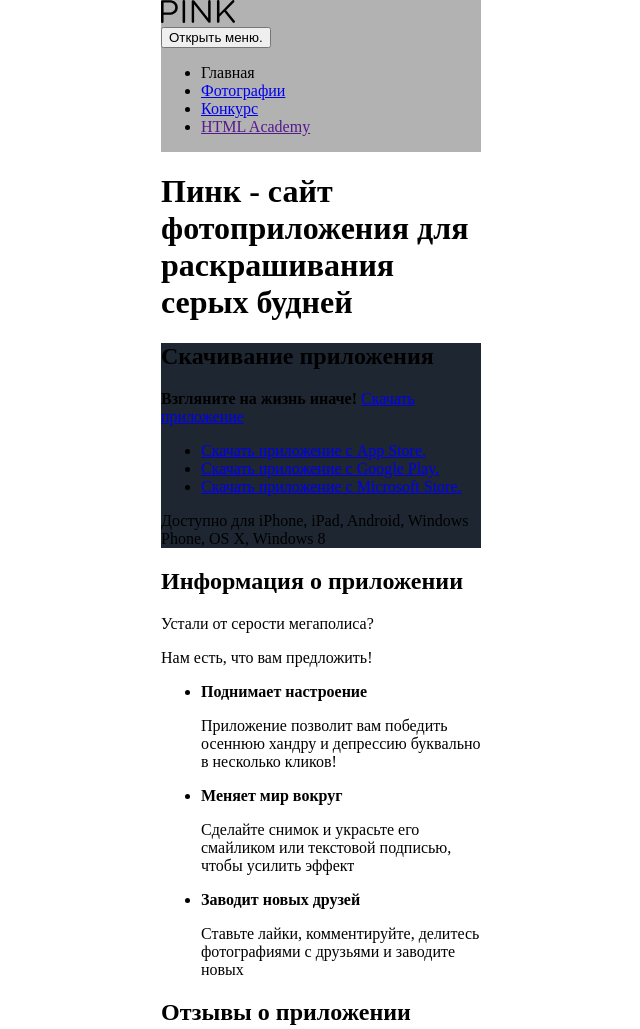
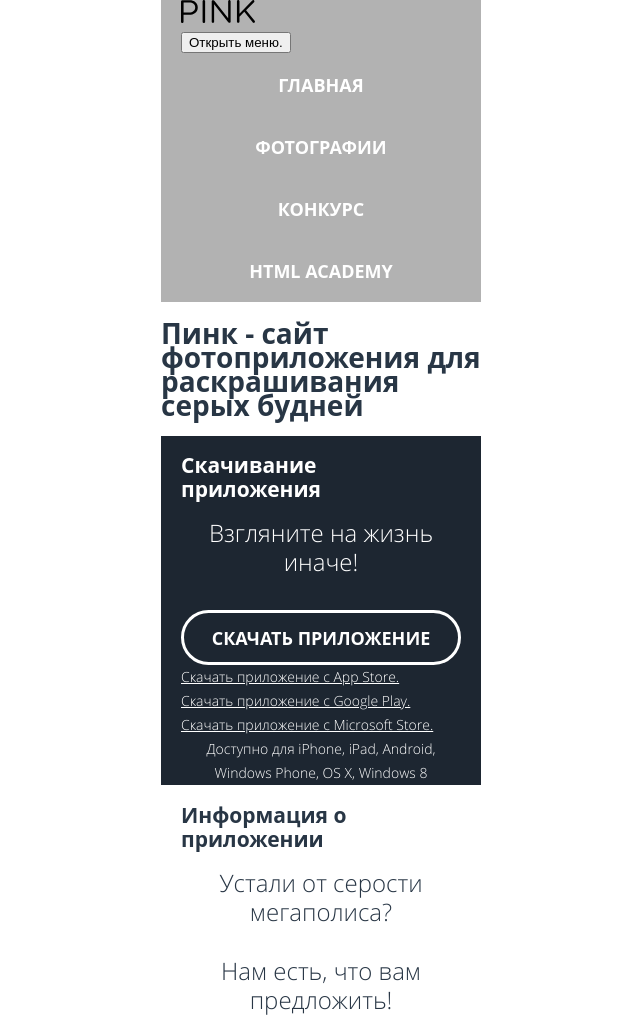
Before and after one commit to Marty2506/1838605-pink-24, a plain HTML site: page source/index.html in a window 1280 px wide. Shown: the top 1029 px of the page, without its empty margins (319-959 px from the left). Drawn offline with nearby package versions, Linux system fonts and the light colour scheme; files that its build step writes are made by us from their sources; files whose address does not match are found by name; a web font is replaced by a local one.

Commit message:
добафил сущность со шрифатми, сделал базовую стилизацию хэдера и даунлоада

```diff
--- a/source/index.html
+++ b/source/index.html
@@ -7,7 +7,7 @@
   </head>
   <body class="page__body">
     <header class="page-header">
-      <div class="page-header__wrapper">
+      <div class="page-header__wrapper container">
         <a class="page-header__logo logo" href="index.html">
           <svg class="logo__text" width="74" height="23" viewBox="0 0 74 23" xmlns="http://www.w3.org/2000/svg">
             <path d="M0.00496827 1.54857C0.00487772 1.21254 0.135804 0.889818 0.369742 0.649431C0.60368 0.409043 0.922049 0.27008 1.25676 0.262266H8.39001C13.4469 0.262266 16.7751 2.9645 16.7751 7.39179V7.45162C16.7751 12.2977 12.7415 14.8105 7.97274 14.8105H2.53836V21.611C2.55394 21.7874 2.53277 21.9651 2.47619 22.1329C2.41961 22.3006 2.32887 22.4547 2.20973 22.5854C2.09058 22.716 1.94565 22.8204 1.78416 22.8918C1.62266 22.9631 1.44812 23 1.27166 23C1.0952 23 0.920671 22.9631 0.759173 22.8918C0.597674 22.8204 0.452744 22.716 0.333602 22.5854C0.21446 22.4547 0.123708 22.3006 0.0671295 22.1329C0.0105515 21.9651 -0.0106138 21.7874 0.00496827 21.611V1.54857ZM8.07209 12.5171C11.7778 12.5171 14.2119 10.5228 14.2119 7.53139V7.47156C14.2119 4.26078 11.8175 2.59556 8.25092 2.59556H2.58804V12.4772L8.07209 12.5171Z"/>
@@ -43,10 +43,12 @@
     <main class="page-main">
       <h1 class="visually-hidden">Пинк - сайт фотоприложения для раскрашивания серых будней</h1>
       <section class="download">
-        <div class="download__wrapper">
+        <div class="download__wrapper container">
           <h2 class="visually-hidden">Скачивание приложения</h2>
-          <b class="downlaod__slogan">Взгляните на жизнь иначе!</b>
-          <a class="download__button" href="https://www.apple.com/ru/app-store/">Скачать приложение</a>
+          <b class="download__slogan page__h1">Взгляните на жизнь иначе!</b>
+          <div class="download__button">
+            <a class="button button--download" href="https://www.apple.com/ru/app-store/">Скачать приложение</a>
+          </div>
           <ul class="downlaod__list">
             <li class="download__item">
               <a class="download__market-button" href="https://www.apple.com/ru/app-store/">
@@ -71,7 +73,7 @@
       </section>
 
       <section class="about">
-        <div class="about__wrapper">
+        <div class="about__wrapper container">
           <h2 class="visually-hidden">Информация о приложении</h2>
           <p class="about__slogan">Устали от серости мегаполиса?</p>
           <p class="about__slogan">Нам есть, что вам предложить!</p>
--- a/source/sass/about/about.scss
+++ b/source/sass/about/about.scss
@@ -0,0 +1,13 @@
+.about {
+
+}
+
+.about__slogan {
+  display: block;
+  margin: 0;
+  margin-bottom: 30px;
+  padding: 0;
+  text-align: center;
+  font-size: 24px;
+  line-height: 29px;
+}
--- a/source/sass/button/button.scss
+++ b/source/sass/button/button.scss
@@ -0,0 +1,20 @@
+.button {
+  display: inline-block;
+  padding: 10px 0;
+  font-size: 18px;
+  font-weight: 700;
+  line-height: 18px;
+  color: #ffffff;
+  text-decoration: none;
+  text-transform: uppercase;
+  text-align: center;
+}
+
+.button--download {
+  width: 280px;
+  box-sizing: border-box;
+  padding: 15.5px 0;
+  background-color: transparent;
+  border: 3px solid #ffffff;
+  border-radius: 29px;
+}
--- a/source/sass/container/container.scss
+++ b/source/sass/container/container.scss
@@ -2,6 +2,8 @@
   width: 100%;
   margin-left: auto;
   margin-right: auto;
+  padding: 0 20px;
+  box-sizing: border-box;
 
   // Пока не понял как работает
   @media (min-width: 780px) {
--- a/source/sass/download/download.scss
+++ b/source/sass/download/download.scss
@@ -1,3 +1,43 @@
 .download {
+  display: grid;
   background-color: #1d2631;
+  color: #ffffff;
 }
+
+.download__slogan {
+  display: block;
+  width: 280px;
+  margin: 0 auto;
+  margin-bottom: 34px;
+  text-align: center;
+}
+
+.download__button {
+
+}
+
+.downlaod__list {
+  display: flex;
+  flex-wrap: wrap;
+  min-width: 204px;
+  margin: 0;
+  padding: 0;
+  list-style-type: none;
+}
+
+.download__item {
+
+}
+
+.download__market-button {
+  color: #ffffff;
+}
+
+.download__info-wrapper {
+  // margin: 0 auto;
+}
+
+.download__info {
+  display: inline-block;
+  text-align: center;
+}
--- a/source/sass/fonts/fonts.scss
+++ b/source/sass/fonts/fonts.scss
@@ -0,0 +1,28 @@
+@font-face {
+  font-family: "Open Sans";
+  font-style: normal;
+  font-weight: 400;
+  src: url("../../fonts/opensans.woff2") format("woff2");
+  src: url("../../fonts/opensans.woff") format("woff");
+  font-display: swap;
+}
+
+@font-face {
+  font-family: "Open Sans";
+  font-style: normal;
+  font-weight: 300;
+  src: url("../../fonts/opensanslight.woff2") format("woff2");
+  src: url("../../fonts/opensanslight.woff") format("woff");
+  font-display: swap;
+}
+
+@font-face {
+  font-family: "Open Sans";
+  font-style: normal;
+  font-weight: 700;
+  src: url("../../fonts/opensansbold.woff2") format("woff2");
+  src: url("../../fonts/opensansboldnp.woff") format("woff");
+  font-display: swap;
+}
+
+$font-color-typical: #283645;
--- /dev/null
+++ b/source/sass/mian-nav/main-nav.scss
@@ -0,0 +1,27 @@
+.main-nav {
+
+}
+
+.main-nav__list {
+  display: flex;
+  flex-direction: column;
+  align-items: center;
+  margin: 0;
+  padding: 0;
+  list-style-type: none;
+}
+
+.main-nav__item {
+
+}
+
+.main-nav__link {
+  display: inline-block;
+  padding: 15px 0;
+  font-size: 18px;
+  line-height: 32px;
+  font-weight: 700;
+  color: #ffffff;
+  text-decoration: none;
+  text-transform: uppercase;
+}
--- a/source/sass/page/page.scss
+++ b/source/sass/page/page.scss
@@ -9,4 +9,17 @@
   min-width: 320px;
   width: 320px;
   margin: 0 auto;
+  font-family: "Open Sans", sans-serif;
+  font-weight: 300;
+  font-size: 14px;
+  line-height: 24px;
+  color: $font-color-typical;
 }
+
+.page__h1 {
+  margin: 0;
+  padding: 0;
+  font-size: 24px;
+  font-weight: 300;
+  line-height: 29px;
+}
--- a/source/sass/style.scss
+++ b/source/sass/style.scss
@@ -1,7 +1,11 @@
 @import "./variables/variables.scss";
 @import "./fonts/fonts.scss";
 //
+// @import "./visually-hidden/visually-hidden.scss";
 @import "./page/page.scss";
+@import "./button/button.scss";
 @import "./page-header/page-header.scss";
+@import "./mian-nav/main-nav.scss";
 @import "./container/container.scss";
 @import "./download/download.scss";
+@import "./about/about.scss";
--- a/source/sass/visually-hidden/visually-hidden.scss
+++ b/source/sass/visually-hidden/visually-hidden.scss
@@ -0,0 +1,10 @@
+.visually-hidden {
+  position: absolute;
+  width: 1px;
+  height: 1px;
+  margin: -1px;
+  padding: 0;
+  border: 0;
+  clip: rect(0 0 0 0);
+  overflow: hidden;
+}
```
Also changed, not shown: source/sass/mian-nav/main.scss (deleted).
